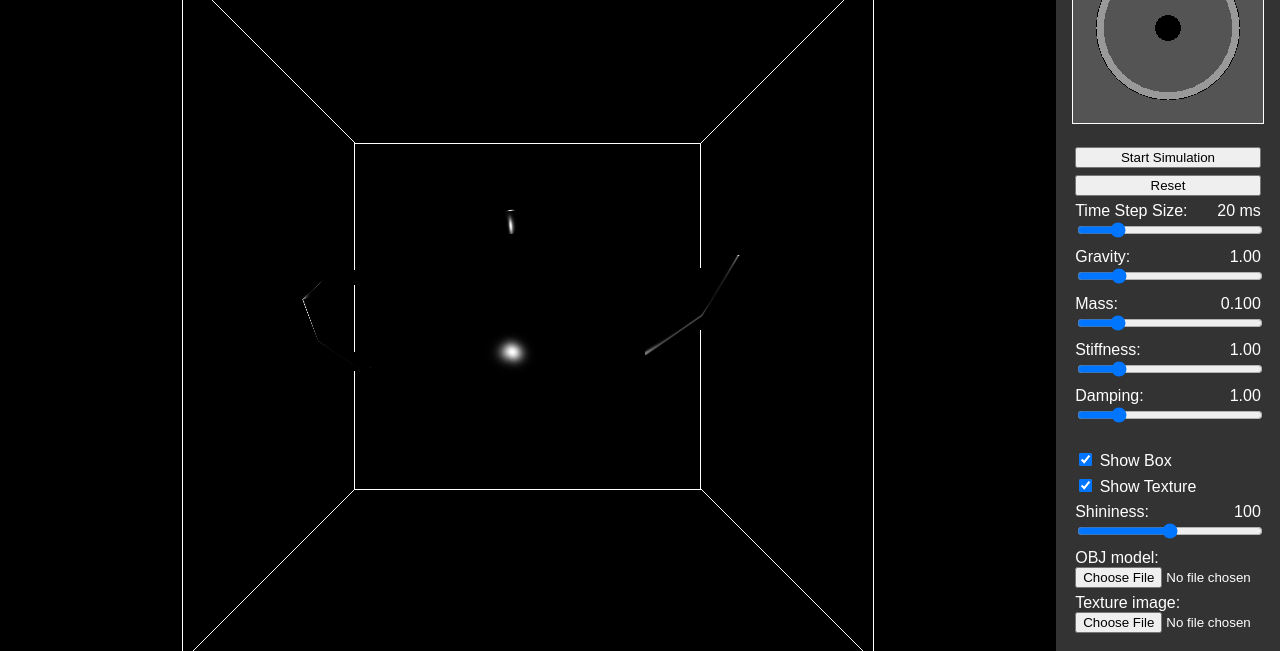
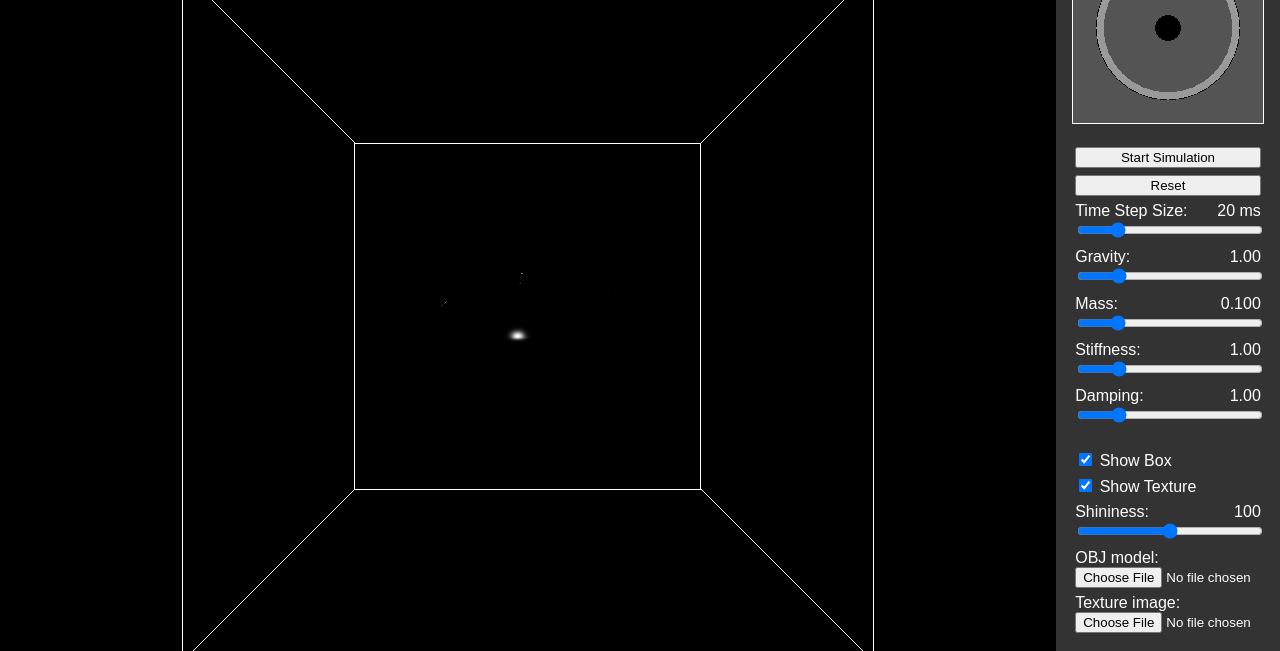
Before and after one commit to xvrqt/cs4600, a plain HTML site: page project_7/index.html in a window 1280 px wide. Both pictures are taken after a click on the button "Teapot". Shown: the part 84-735 px from the top of the page. Drawn offline with Linux system fonts and the light colour scheme.

Commit message:
Added in a teapot that you can load

```diff
--- a/project_7/index.html
+++ b/project_7/index.html
@@ -935,24 +935,7 @@ function LoadModel(model) {
     var url = "./" + model + ".obj";
     xhttp.onreadystatechange = function() {
         if (this.readyState == 4 && this.status == 200) {
-            mesh.parse( this.responseText );
-            var box = mesh.getBoundingBox();
-            var shift = [
-                -(box.min[0]+box.max[0])/2,
-                -(box.min[1]+box.max[1])/2,
-                -(box.min[2]+box.max[2])/2
-            ];
-            var size = [
-                (box.max[0]-box.min[0])/2,
-                (box.max[1]-box.min[1])/2,
-                (box.max[2]-box.min[2])/2
-            ];
-            var maxSize = Math.max( size[0], size[1], size[2] );
-            var scale = 1/maxSize;
-            mesh.shiftAndScale( shift, scale );
-            var buffers = mesh.getVertexBuffers();
-            meshDrawer.setMesh(buffers.positionBuffer, buffers.texCoordBuffer, buffers.normalBuffer);
-            DrawScene();
+            massSpring.setMesh(this.responseText);
         }
     };
     xhttp.open("GET", url, true);
```
